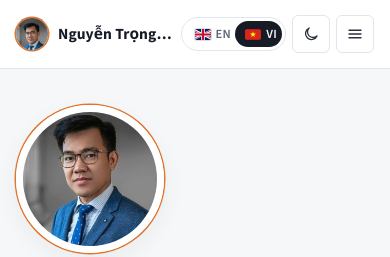
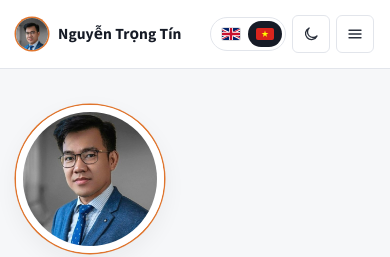
Before and after one commit to trongtin142/trongtin142.github.io, a Jekyll site: the page built from _pages/vi-about.md, in a window 390 px wide. Shown: the top 257 px of the page. Built offline with Jekyll 4.4.1, drawn with Linux system fonts in a browser that asks for light colours; a style sheet for code colours, icons or effects is not loaded.

Commit message:
Header: keep it on one line with the language flags (tablet and phone widths)
Co-Authored-By: Claude Opus 5.5 <noreply@anthropic.com>
Claude-Session: https://claude.ai/code/session_01F1yxYqWhASM3VpctEWMcuF

```diff
--- a/assets/css/rd.scss
+++ b/assets/css/rd.scss
@@ -212,10 +212,19 @@ html:not(.js) .nav__item.has-sub:hover > .nav__sub, html:not(.js) .nav__item.has
   html:not(.js) .nav__list { flex-wrap: wrap; }
   .brand { font-size: 15.5px; }
 }
+@media (min-width: 1001px) and (max-width: 1180px) {
+  .brand__alias { display: none; }
+}
+@media (max-width: 640px) {
+  .brand { min-width: 0; }
+  .brand__alias { display: none; }
+  .brand__name { overflow: hidden; text-overflow: ellipsis; min-width: 0; }
+  .lang a, .lang span { font-size: 0; gap: 0; padding: 7px 8px; }
+  .lang__flag { width: 18px; height: 12px; }
+}
 @media (max-width: 520px) {
-  .brand__alias, .tool--search { display: none; }
+  .tool--search { display: none; }
   .site-header__in { gap: 8px; }
-  .brand__name { overflow: hidden; text-overflow: ellipsis; max-width: 46vw; }
 }
 body.nav-locked { overflow: hidden; }
 .site-header.is-open { -webkit-backdrop-filter: none; backdrop-filter: none; background: var(--surface); }
```
